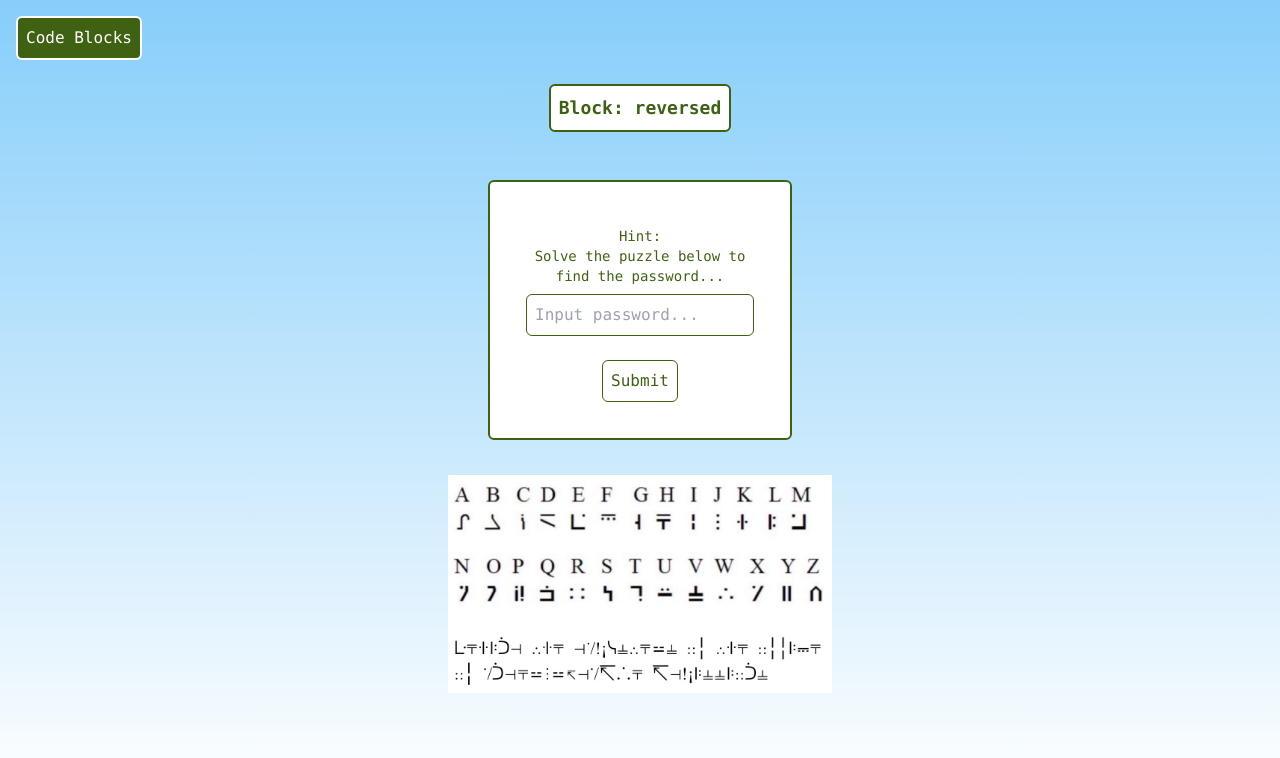
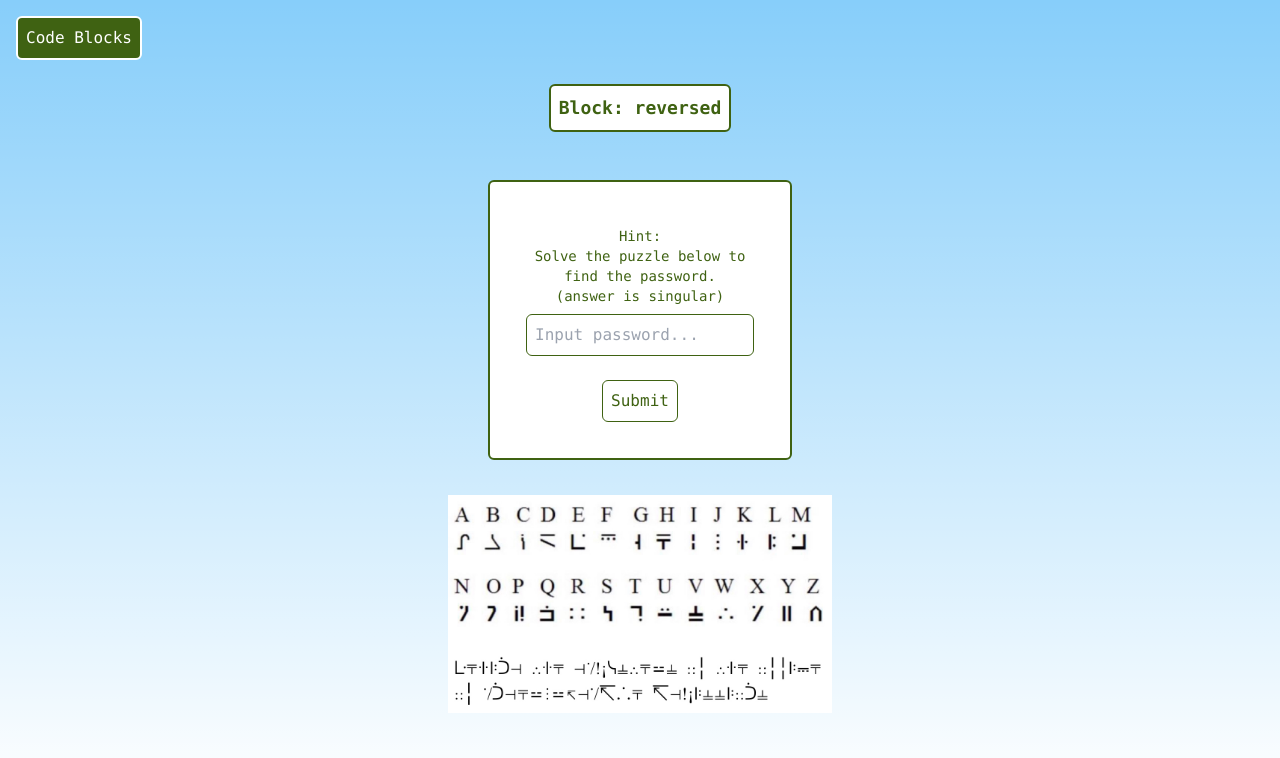
Before and after one commit to dylanvu/ICSSC-Brain-Games-2024-Code-Blocks, a Next.js app: page /block/reversed in a window 1280 px wide. Shown: the top 758 px of the page. Built offline with nearby package versions, Linux system fonts and the light colour scheme.

Commit message:
try to eliminate similar answers through hints

```diff
--- a/src/app/block/quote/page.tsx
+++ b/src/app/block/quote/page.tsx
@@ -3,6 +3,6 @@ import react from "react";
 
 export default function Quote() {
     return (
-        <PasswordInputPage codeBlock={`"`} blockKey="quote" hint="I am not alive, but I can grow. I don't have lungs, but I need air. What am I? (all lower case)" />
+        <PasswordInputPage codeBlock={`"`} blockKey="quote" hint="I am not alive, but I can grow. I don't have lungs, but I need air. What am I? (all lower case, 4 letters)" />
     )
 }
--- a/src/app/block/reversed/page.tsx
+++ b/src/app/block/reversed/page.tsx
@@ -8,7 +8,7 @@ import "@/styles/image.css";
 export default function Reversed() {
     return (
         <>
-            <PasswordInputPage codeBlock="reversed" blockKey="reversed" hint="Solve the puzzle below to find the password..." />
+            <PasswordInputPage codeBlock="reversed" blockKey="reversed" hint="Solve the puzzle below to find the password. (answer is singular)" />
             <div className="h-64 w-96 relative m-auto">
                 <Image src={minecraft} alt={"Location Image"} fill style={{ "objectFit": "contain" }} />
             </div>
```
